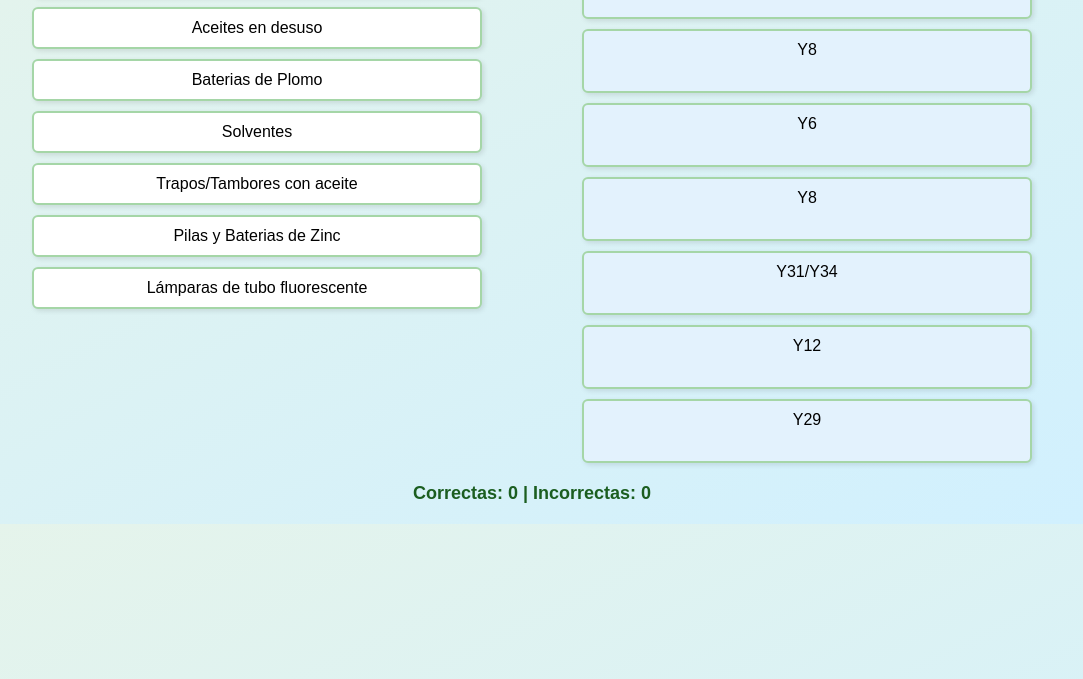
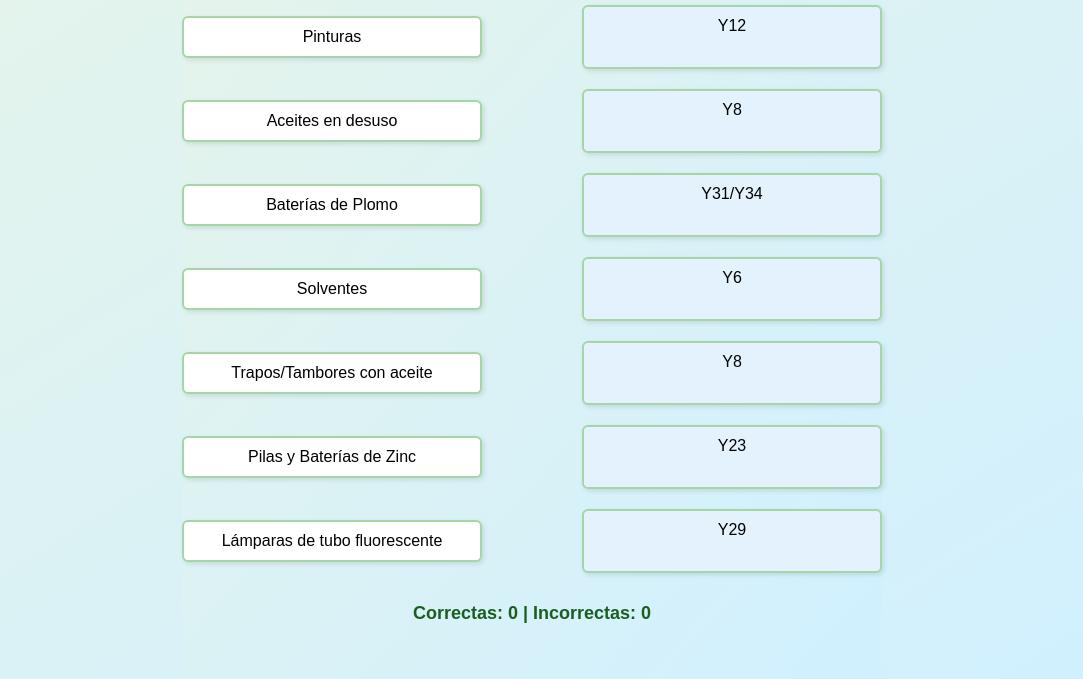
Before and after one commit to Charlycaoz/juegos, a plain HTML site: page index.html in a window 1280 px wide. Shown: the part 121-800 px from the top of the page, without its empty margins (108-1191 px from the left). Drawn offline with Linux system fonts and the light colour scheme.

Commit message:
Descripción de los cambios realizados

```diff
--- a/index.html
+++ b/index.html
@@ -5,35 +5,35 @@
   <meta name="viewport" content="width=device-width, initial-scale=1.0" />
   <title>Juego de Residuos y Corrientes Y</title>
   <style>
-    body {
+    html, body {
+      height: 100%;
+      margin: 0;
       font-family: sans-serif;
       background: linear-gradient(to bottom right, #e6f4ea, #d0f0ff);
-      margin: 0;
-      padding: 20px;
+      display: flex;
+      flex-direction: column;
+      align-items: center;
+      justify-content: center;
     }
+
     header {
       text-align: center;
       margin-bottom: 20px;
     }
+
     h1 {
       color: #2e7d32;
       font-size: 22px;
       margin-top: 10px;
     }
+
     .contenedor {
-      display: flex;
-      justify-content: space-between;
-      flex-wrap: wrap;
-      width: 100%;
-      max-width: 1000px;
-      margin: auto;
+      display: grid;
+      grid-template-columns: 300px 60px 300px;
+      gap: 20px;
+      align-items: center;
     }
-    .columna {
-      display: flex;
-      flex-direction: column;
-      gap: 10px;
-      width: 45%;
-    }
+
     .item, .drop {
       padding: 10px;
       background-color: #ffffff;
@@ -43,21 +43,25 @@
       text-align: center;
       box-shadow: 2px 2px 5px rgba(0,0,0,0.1);
     }
+
     .drop {
       min-height: 40px;
       background-color: #e3f2fd;
     }
+
     .correcto {
       background-color: #c8f7c5 !important;
       border-color: #2ecc71 !important;
     }
+
     .incorrecto {
       background-color: #f7c5c5 !important;
       border-color: #e74c3c !important;
     }
+
     #resultado {
       text-align: center;
-      margin-top: 20px;
+      margin-top: 30px;
       font-weight: bold;
       font-size: 18px;
       color: #1b5e20;
@@ -70,24 +74,33 @@
   </header>
 
   <div class="contenedor">
-    <div class="columna" id="residuos">
     <div class="item" draggable="true" id="res_pinturas">Pinturas</div>
+    <div></div>
+    <div class="drop" data-res="res_pinturas">Y12</div>
+
     <div class="item" draggable="true" id="res_aceites">Aceites en desuso</div>
-      <div class="item" draggable="true" id="res_pilas_plomo">Baterias de Plomo</div>
+    <div></div>
+    <div class="drop" data-res="res_aceites res_trapos">Y8</div>
+
+    <div class="item" draggable="true" id="res_pilas_plomo">Baterías de Plomo</div>
+    <div></div>
+    <div class="drop" data-res="res_pilas_plomo">Y31/Y34</div>
+
     <div class="item" draggable="true" id="res_solventes">Solventes</div>
+    <div></div>
+    <div class="drop" data-res="res_solventes">Y6</div>
+
     <div class="item" draggable="true" id="res_trapos">Trapos/Tambores con aceite</div>
-      <div class="item" draggable="true" id="res_pilas_zinc">Pilas y Baterias de Zinc</div>
+    <div></div>
+    <div class="drop" data-res="res_trapos res_aceites">Y8</div>
+
+    <div class="item" draggable="true" id="res_pilas_zinc">Pilas y Baterías de Zinc</div>
+    <div></div>
+    <div class="drop" data-res="res_pilas_zinc">Y23</div>
+
     <div class="item" draggable="true" id="res_lamparas">Lámparas de tubo fluorescente</div>
-    </div>
-    <div class="columna">
-      <div class="drop" data-res="res_pilas_zinc">Y23</div>
-      <div class="drop" data-res="res_aceites res_trapos">Y8</div>
-      <div class="drop" data-res="res_solventes">Y6</div>
-      <div class="drop" data-res="res_trapos res_aceites">Y8</div>
-      <div class="drop" data-res="res_pilas_plomo">Y31/Y34</div>
-      <div class="drop" data-res="res_pinturas">Y12</div>
+    <div></div>
     <div class="drop" data-res="res_lamparas">Y29</div>
-    </div>
   </div>
 
   <div id="resultado">Correctas: 0 | Incorrectas: 0</div>
@@ -136,7 +149,7 @@
         resultado.textContent = `Correctas: ${correctas} | Incorrectas: ${incorrectas}`;
         drop.style.borderColor = '#a5d6a7';
 
-        if (correctas === 8) {
+        if (correctas === 7) {
           resultado.textContent += " 🎉 ¡Felicitaciones! Completaste el juego.";
         }
       });
```
Lines whose indentation alone changed are shown as unchanged.
